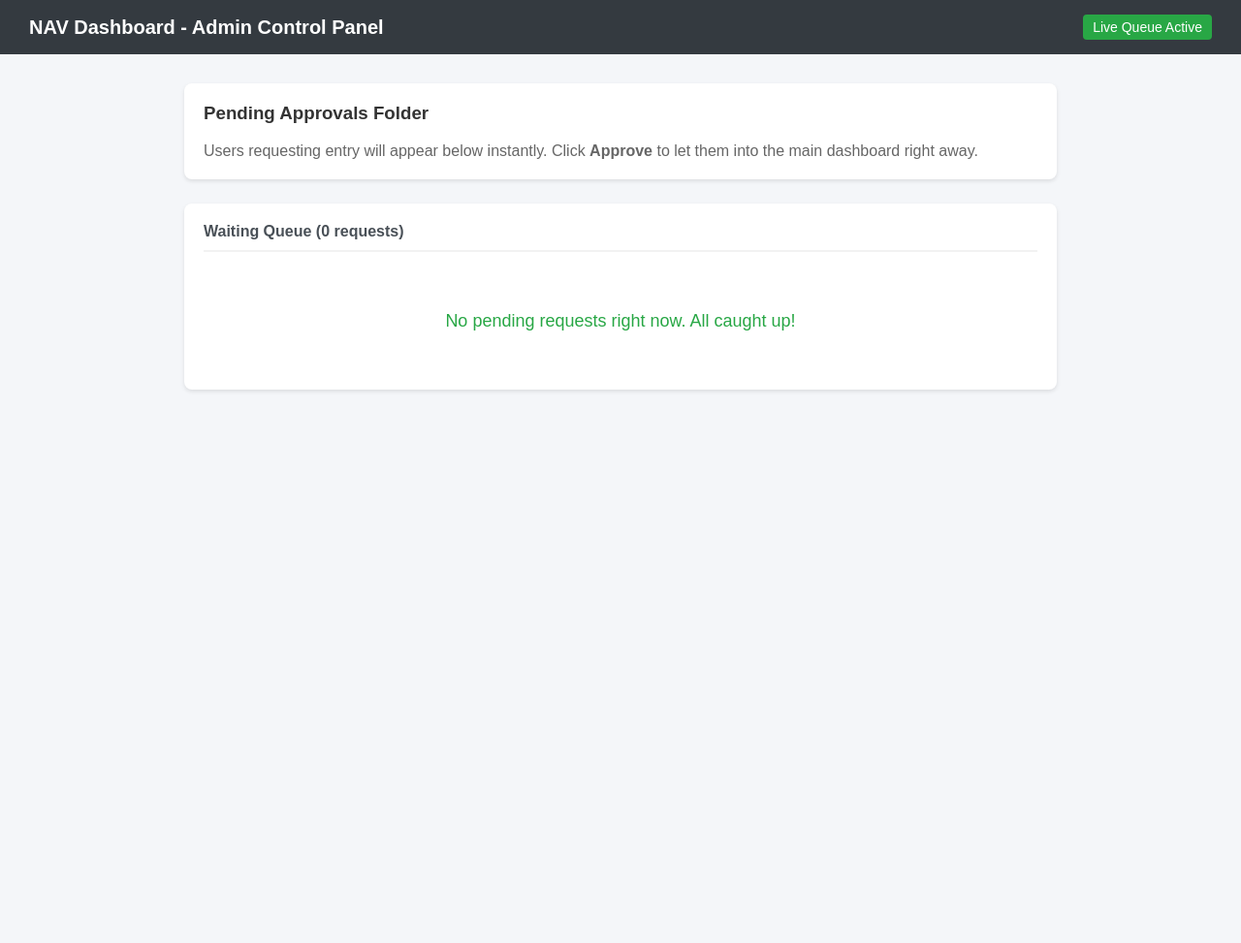
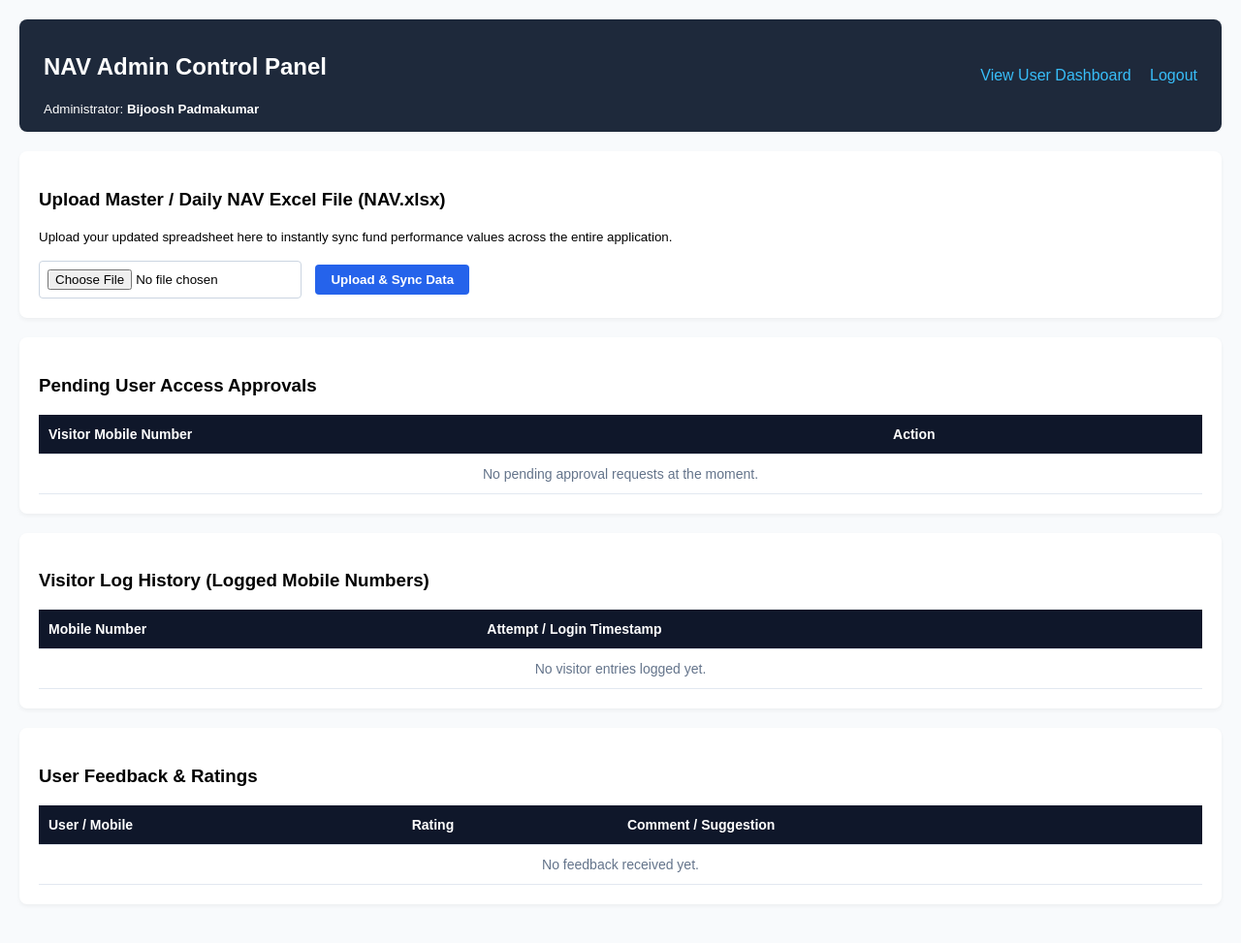
Before and after one commit to Bichu666/nav-dashboard, a Flask app: page /admin in a window 1280 px wide. Shown: the whole page at 97% size. Before the commit the page ends 404 px from the top, so only its background shows below. Run offline with Flask 3, Linux system fonts and the light colour scheme.

Commit message:
Update admin.html

```diff
--- a/templates/admin.html
+++ b/templates/admin.html
@@ -2,65 +2,125 @@
 <html lang="en">
 <head>
     <meta charset="UTF-8">
-    <title>NAV Admin - Approval Dashboard</title>
-    <!-- Auto-refreshes every 5 seconds to show new user requests live -->
-    <meta http-equiv="refresh" content="5">
+    <title>Admin Dashboard</title>
+    <style>
+        body { font-family: Arial, sans-serif; background: #f8fafc; padding: 20px; margin: 0; }
+        .header-bar { display: flex; justify-content: space-between; align-items: center; background: #1e293b; color: white; padding: 15px 25px; border-radius: 8px; margin-bottom: 20px; }
+        .header-bar a { color: #38bdf8; text-decoration: none; margin-left: 15px; }
+        .card { background: white; padding: 20px; margin-bottom: 20px; border-radius: 8px; box-shadow: 0 2px 4px rgba(0,0,0,0.05); }
+        table { width: 100%; border-collapse: collapse; margin-top: 10px; }
+        th, td { padding: 12px 10px; border-bottom: 1px solid #e2e8f0; text-align: left; font-size: 14px; }
+        th { background: #0f172a; color: white; }
+        .btn-approve { background: #22c55e; color: white; border: none; padding: 6px 12px; cursor: pointer; border-radius: 4px; font-weight: bold; }
+        .btn-deny { background: #ef4444; color: white; border: none; padding: 6px 12px; cursor: pointer; border-radius: 4px; font-weight: bold; }
+        input[type="file"] { padding: 8px; border: 1px solid #cbd5e1; border-radius: 4px; margin-right: 10px; }
+        button[type="submit"] { background: #2563eb; color: white; border: none; padding: 8px 16px; border-radius: 4px; cursor: pointer; font-weight: bold; }
+        button[type="submit"]:hover { background: #1d4ed8; }
+    </style>
 </head>
-<body style="font-family: Arial, sans-serif; background-color: #f4f6f9; margin: 0; padding: 0;">
+<body>
 
-    <!-- Top Navigation Bar -->
-    <div style="background-color: #343a40; color: white; padding: 15px 30px; display: flex; justify-content: space-between; align-items: center;">
-        <h2 style="margin: 0; font-size: 20px;">NAV Dashboard - Admin Control Panel</h2>
-        <span style="background-color: #28a745; padding: 5px 10px; border-radius: 4px; font-size: 14px;">Live Queue Active</span>
+    <div class="header-bar">
+        <div>
+            <h2>NAV Admin Control Panel</h2>
+            <small>Administrator: <strong>{{ admin_name }}</strong></small>
+        </div>
+        <div>
+            <a href="/dashboard">View User Dashboard</a>
+            <a href="/logout">Logout</a>
+        </div>
     </div>
 
-    <!-- Main Content Area -->
-    <div style="padding: 30px; max-width: 900px; margin: auto;">
-
-        <!-- Summary Card -->
-        <div style="background: white; padding: 20px; border-radius: 8px; box-shadow: 0 2px 4px rgba(0,0,0,0.1); margin-bottom: 25px;">
-            <h3 style="margin-top: 0; color: #333;">Pending Approvals Folder</h3>
-            <p style="color: #666; margin-bottom: 0;">
-                Users requesting entry will appear below instantly. Click <strong>Approve</strong> to let them into the main dashboard right away.
-            </p>
+    <!-- Master Excel Upload Section -->
+    <div class="card">
+        <h3>Upload Master / Daily NAV Excel File (NAV.xlsx)</h3>
+        <p><small>Upload your updated spreadsheet here to instantly sync fund performance values across the entire application.</small></p>
+        <form action="/admin" method="POST" enctype="multipart/form-data">
+            <input type="file" name="excel_file" accept=".xlsx" required>
+            <button type="submit">Upload & Sync Data</button>
+        </form>
     </div>
 
-        <!-- Pending Table Section -->
-        <div style="background: white; padding: 20px; border-radius: 8px; box-shadow: 0 2px 4px rgba(0,0,0,0.1);">
-            <h4 style="margin-top: 0; border-bottom: 2px solid #f2f2f2; padding-bottom: 10px; color: #495057;">
-                Waiting Queue ({{ requests | length }} requests)
-            </h4>
-
-            {% if requests %}
-                <table style="width: 100%; border-collapse: collapse; margin-top: 15px;">
+    <!-- Pending Access Requests -->
+    <div class="card">
+        <h3>Pending User Access Approvals</h3>
+        <table>
             <thead>
-                        <tr style="background-color: #f8f9fa; text-align: left; border-bottom: 2px solid #dee2e6;">
-                            <th style="padding: 12px; color: #495057;">User Phone / Identifier</th>
-                            <th style="padding: 12px; color: #495057; text-align: center;">Actions</th>
+                <tr>
+                    <th>Visitor Mobile Number</th>
+                    <th>Action</th>
                 </tr>
             </thead>
             <tbody>
-                        {% for phone in requests %}
-                        <tr style="border-bottom: 1px solid #dee2e6;">
-                            <td style="padding: 12px; font-size: 16px; font-weight: bold; color: #007bff;">{{ phone }}</td>
-                            <td style="padding: 12px; text-align: center;">
-                                <a href="{{ url_for('admin_approve', phone=phone) }}">
-                                    <button style="background-color: #28a745; color: white; padding: 8px 18px; border: none; border-radius: 4px; font-size: 14px; cursor: pointer; font-weight: bold;">
-                                        Approve Access
-                                    </button>
-                                </a>
+                {% for mobile in pending_users %}
+                <tr>
+                    <td><strong>{{ mobile }}</strong></td>
+                    <td>
+                        <form action="/admin" method="POST" style="display:inline;">
+                            <input type="hidden" name="mobile" value="{{ mobile }}">
+                            <input type="hidden" name="action" value="approve">
+                            <button type="submit" class="btn-approve">Approve Access</button>
+                        </form>
+                        <form action="/admin" method="POST" style="display:inline; margin-left: 5px;">
+                            <input type="hidden" name="mobile" value="{{ mobile }}">
+                            <input type="hidden" name="action" value="deny">
+                            <button type="submit" class="btn-deny">Deny</button>
+                        </form>
                     </td>
                 </tr>
+                {% else %}
+                <tr><td colspan="2" style="text-align: center; color: #64748b;">No pending approval requests at the moment.</td></tr>
                 {% endfor %}
             </tbody>
         </table>
-            {% else %}
-                <div style="text-align: center; padding: 40px; color: #28a745;">
-                    <p style="font-size: 18px; margin: 0;">No pending requests right now. All caught up!</p>
-                </div>
-            {% endif %}
     </div>
 
+    <!-- Visitor Log History -->
+    <div class="card">
+        <h3>Visitor Log History (Logged Mobile Numbers)</h3>
+        <table>
+            <thead>
+                <tr>
+                    <th>Mobile Number</th>
+                    <th>Attempt / Login Timestamp</th>
+                </tr>
+            </thead>
+            <tbody>
+                {% for log in visitor_logs %}
+                <tr>
+                    <td>{{ log.mobile }}</td>
+                    <td>{{ log.time }}</td>
+                </tr>
+                {% else %}
+                <tr><td colspan="2" style="text-align: center; color: #64748b;">No visitor entries logged yet.</td></tr>
+                {% endfor %}
+            </tbody>
+        </table>
+    </div>
+
+    <!-- User Feedback & Ratings -->
+    <div class="card">
+        <h3>User Feedback & Ratings</h3>
+        <table>
+            <thead>
+                <tr>
+                    <th>User / Mobile</th>
+                    <th>Rating</th>
+                    <th>Comment / Suggestion</th>
+                </tr>
+            </thead>
+            <tbody>
+                {% for fb in feedback_list %}
+                <tr>
+                    <td>{{ fb.user }}</td>
+                    <td>⭐ {{ fb.rating }} / 5</td>
+                    <td>{{ fb.comment }}</td>
+                </tr>
+                {% else %}
+                <tr><td colspan="3" style="text-align: center; color: #64748b;">No feedback received yet.</td></tr>
+                {% endfor %}
+            </tbody>
+        </table>
     </div>
 
 </body>
```
Lines whose indentation alone changed are shown as unchanged.
